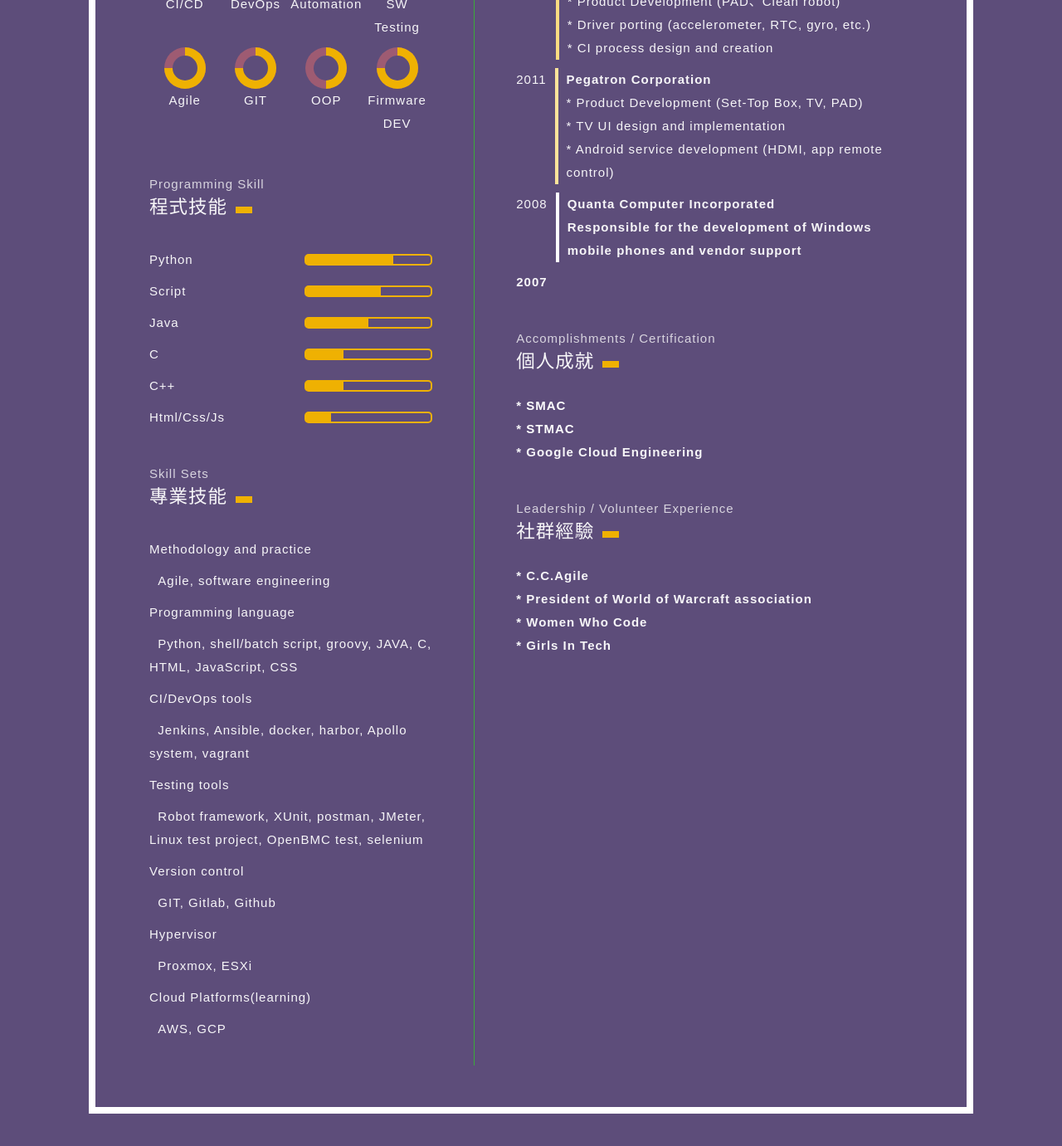
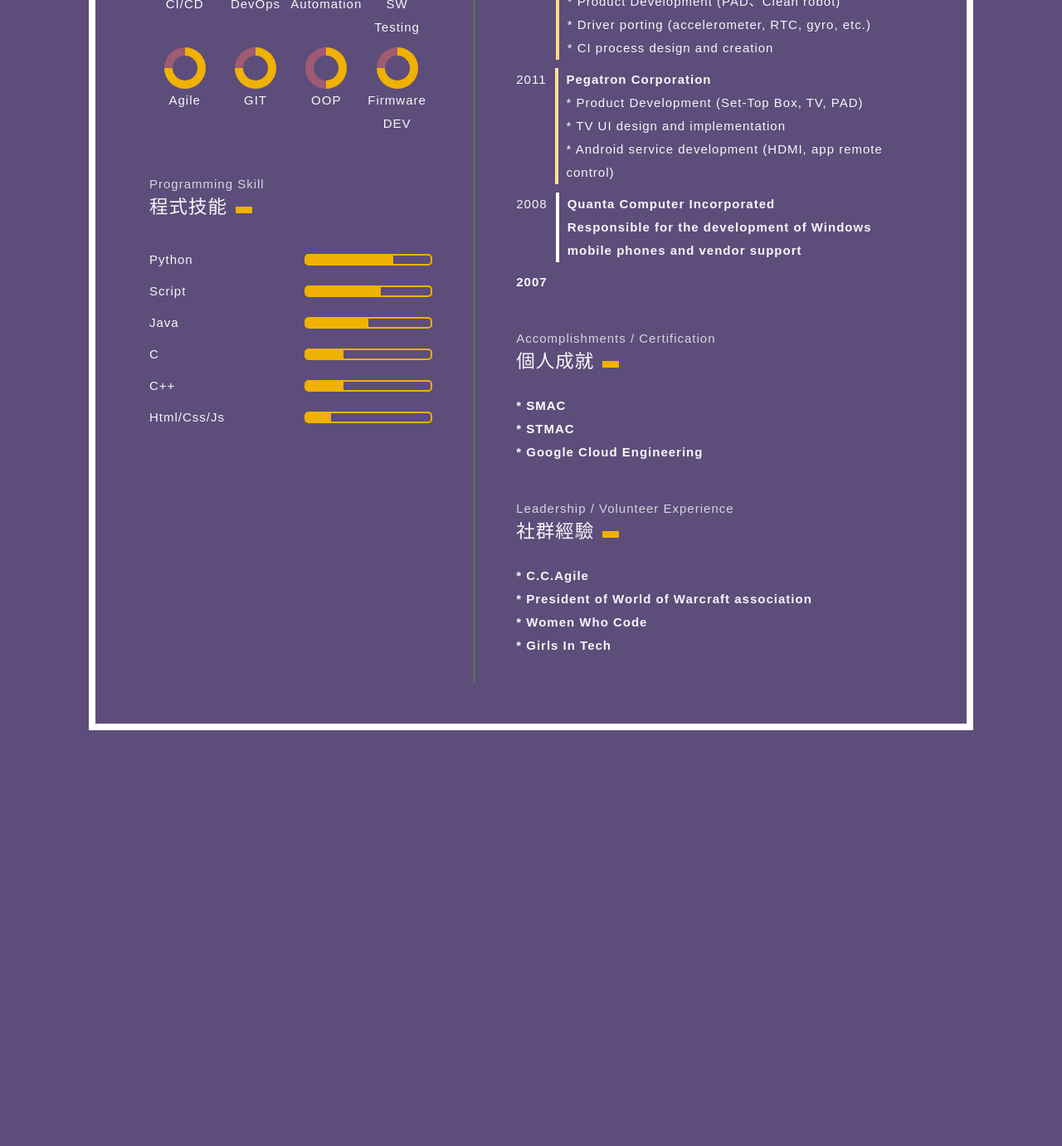
Before and after one commit to gitmaruneko/gitmaruneko.github.io, a Jekyll site: the page personal.html, which Jekyll copies as it is, in a window 1280 px wide and 1400 px high, scrolled down 727 px. Shown: the top 1381 px of the window at 83% size. Built offline with Jekyll 4.4.1, drawn with Linux system fonts in a browser that asks for light colours; after the commit the page ends 1665 px from its top, so only the background shows below that.

```diff
--- a/personal.html
+++ b/personal.html
@@ -138,20 +138,6 @@
 
       </ul>
     </div>
-    <div class="block">
-      <h4>Skill Sets</h4>
-      <h2>專業技能</h2>
-      <ul class="listProgram">
-        <li>Methodology and practice</li><li>&nbsp;&nbsp;Agile, software engineering</li>
-        <li>Programming language</li><li>&nbsp;&nbsp;Python, shell/batch script, groovy, JAVA, C, HTML, JavaScript, CSS</li>
-        <li>CI/DevOps tools</li><li>&nbsp;&nbsp;Jenkins, Ansible, docker, harbor, Apollo system, vagrant</li>
-        <li>Testing tools</li><li>&nbsp;&nbsp;Robot framework, XUnit, postman, JMeter, Linux test project, OpenBMC test, selenium</li>
-        <li>Version control</li><li>&nbsp;&nbsp;GIT, Gitlab, Github</li>
-        <li>Hypervisor</li><li>&nbsp;&nbsp;Proxmox, ESXi</li>
-        <li>Cloud Platforms(learning)</li><li>&nbsp;&nbsp;AWS, GCP</li>
-        </li>
-      </ul>
-    </div>
   </div>
 
 
```
